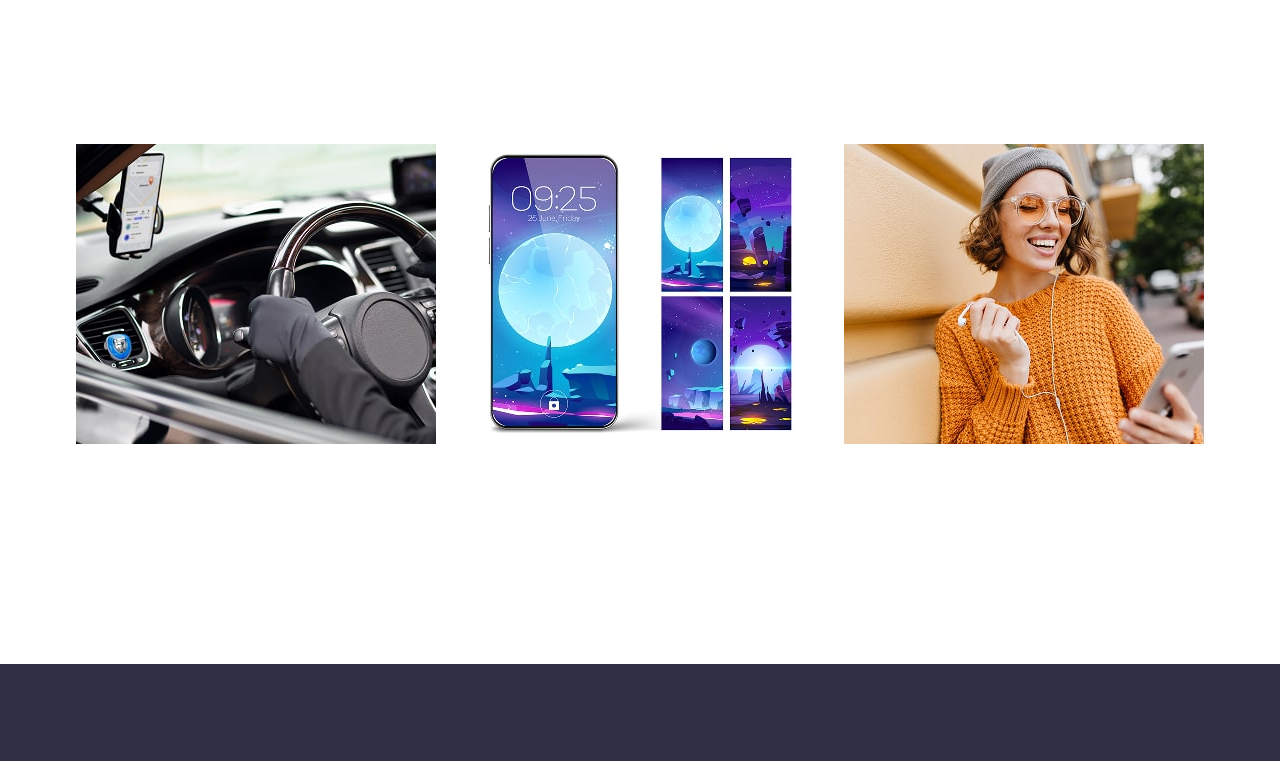
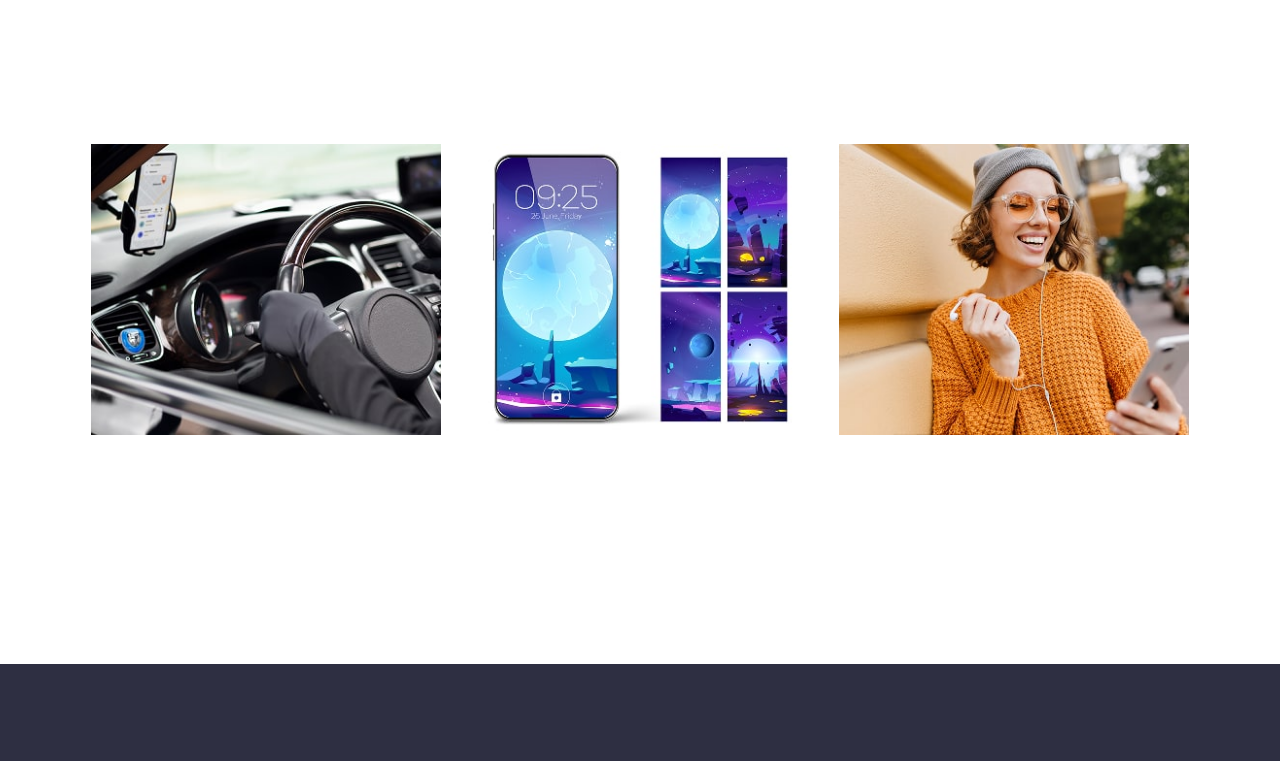
Before and after one commit to MilaB-oss/goit-markup-hw-04, a plain HTML site: page index.html in a window 1280 px wide. Shown: the part 2446-3207 px from the top of the page. Drawn offline with nearby package versions, Linux system fonts and the light colour scheme.

Commit message:
add styles

```diff
--- a/css/styles.css
+++ b/css/styles.css
@@ -432,7 +432,7 @@ body {
     }
 
     .portfolio-overlay-text {
-        position: relative;
+        position: absolute;
         top: 0;
         font-size: 16px;
         line-height: 1.5;
--- a/index.html
+++ b/index.html
@@ -235,7 +235,7 @@
                 </div>
         </section>
         <section class="section-portfolio">
-          <div class="container">
+          <div class="container container-portfolio">
               <h2 class="portfolio-main-title">Our Portfolio</h2>
               <ul class="portfolio-list">
                   <li class="portfolio-item">
```
